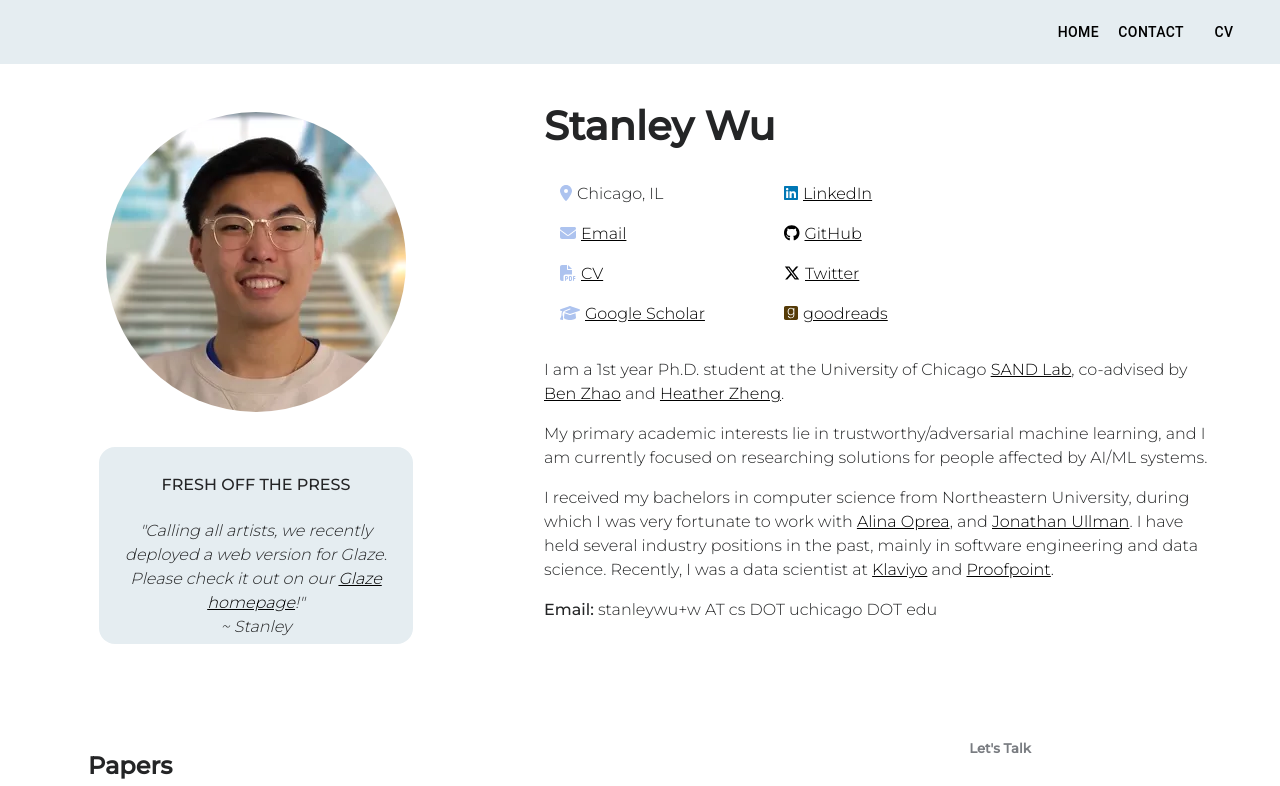
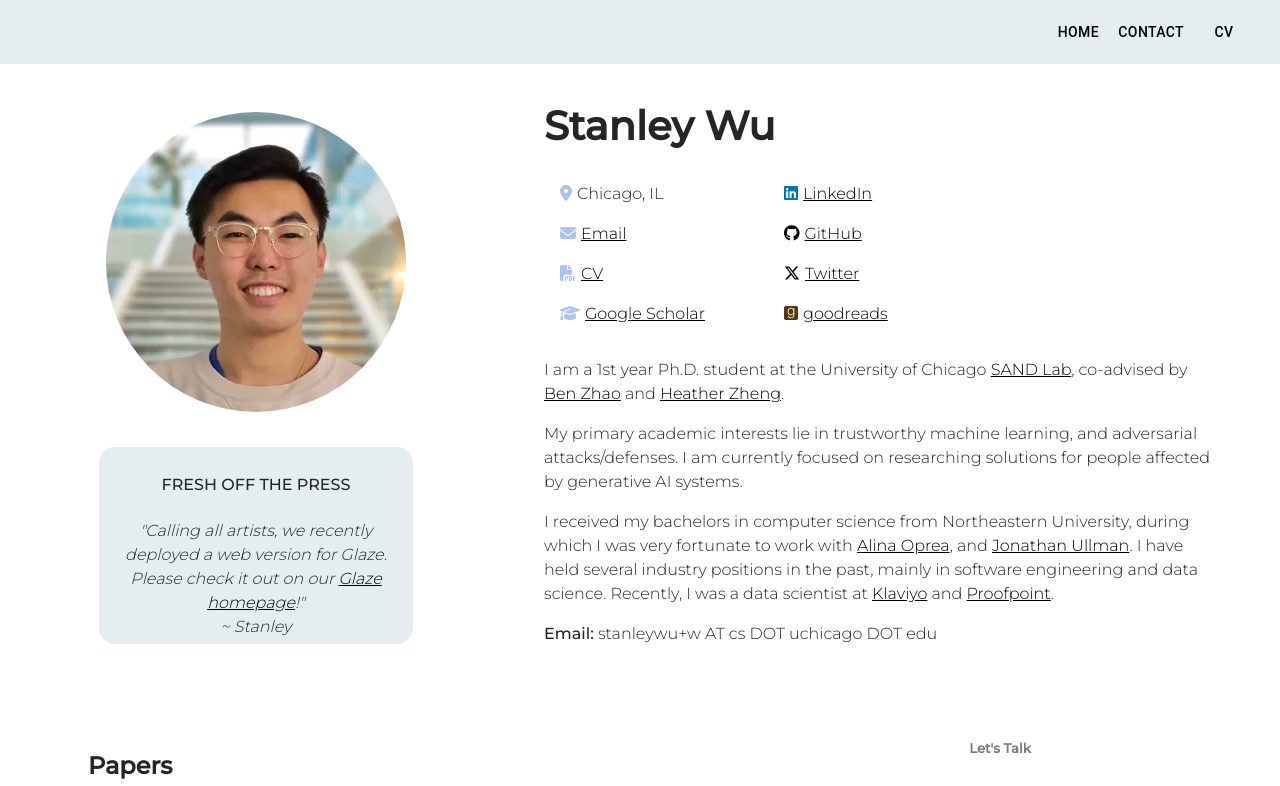
Before and after one commit to stanleykywu/stanley-portfolio-website-nextjs, a Next.js app: page / in a window 1280 px wide. Shown: the top 786 px of the page. Built offline with nearby package versions, Linux system fonts and the light colour scheme.

Commit message:
better headshot

```diff
--- a/pages/header/Header.jsx
+++ b/pages/header/Header.jsx
@@ -100,7 +100,7 @@ const Header = () => {
             I am a 1st year Ph.D. student at the University of Chicago <a href='https://sandlab.cs.uchicago.edu/' target="_blank" rel="noreferrer" style={{textDecoration: 'underline', color: 'black'}}>SAND Lab</a>, co-advised by <a href='https://people.cs.uchicago.edu/~ravenben/' target="_blank" rel="noreferrer" style={{textDecoration: 'underline', color: 'black'}}>Ben Zhao</a> and <a href='https://people.cs.uchicago.edu/~htzheng/' target="_blank" rel="noreferrer" style={{textDecoration: 'underline', color: 'black'}}>Heather Zheng</a>.
           </p>
           <p align="left">
-            My primary academic interests lie in trustworthy/adversarial machine learning, and I am currently focused on researching solutions for people affected by AI/ML systems.
+            My primary academic interests lie in trustworthy machine learning, and adversarial attacks/defenses. I am currently focused on researching solutions for people affected by generative AI systems.
           </p>
           <p>
             I received my bachelors in computer science from Northeastern University, during which I was very fortunate to work with <a href='https://www.ccs.neu.edu/home/alina/' target="_blank" rel="noreferrer" style={{textDecoration: 'underline', color: 'black'}}>Alina Oprea</a>, and <a href='https://jonathan-ullman.github.io/' target="_blank" rel="noreferrer" style={{textDecoration: 'underline', color: 'black'}}>Jonathan Ullman</a>. I have held several industry positions in the past, mainly in software engineering and data science. Recently, I was a data scientist at <a href='https://www.klaviyo.com/' target="_blank" rel="noreferrer" style={{textDecoration: 'underline', color: 'black'}}>Klaviyo</a> and <a href='https://www.proofpoint.com/us' target="_blank" rel="noreferrer" style={{textDecoration: 'underline', color: 'black'}}>Proofpoint</a>.
```
Also changed, not shown: public/static/headshot-2023.webp.
